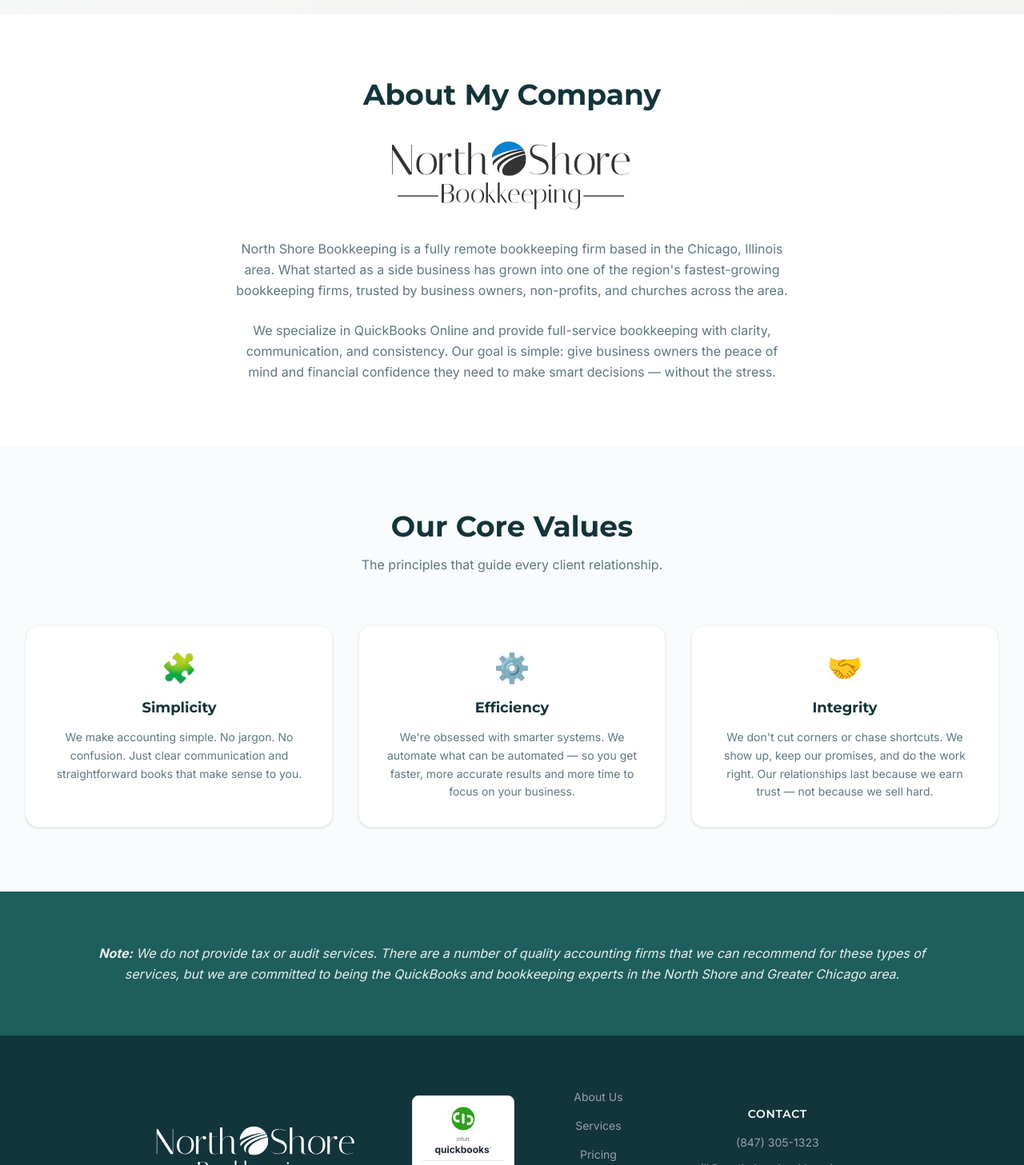
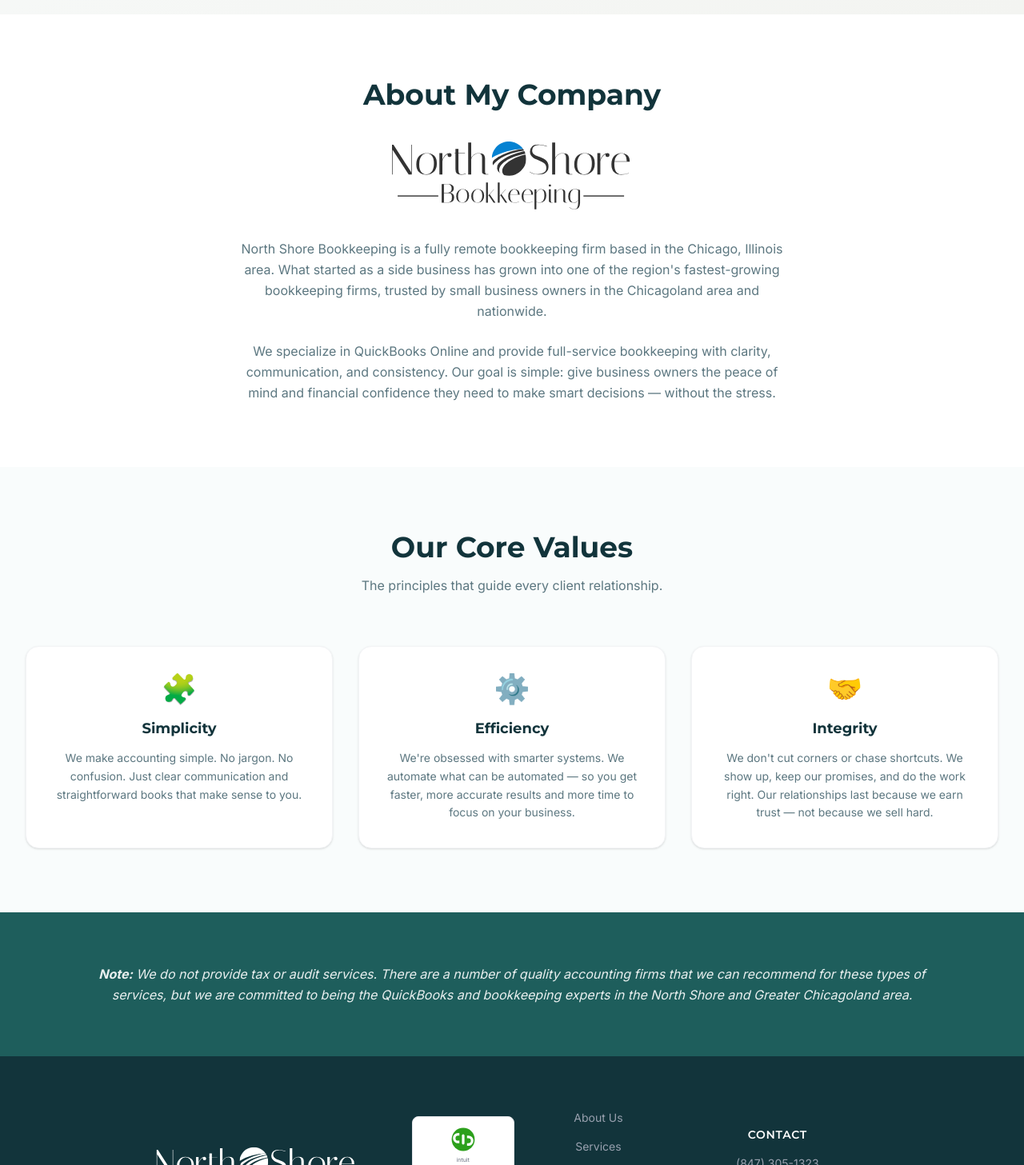
Before and after one commit to ch444444/Bookeeping, a Next.js app: page /about in a window 1280 px wide. Shown: the part 694-2151 px from the top of the page at 80% size. Built offline with nearby package versions, Linux system fonts and the light colour scheme.

Commit message:
About page: Chicagoland wording updates

```diff
--- a/src/app/about/page.tsx
+++ b/src/app/about/page.tsx
@@ -79,8 +79,8 @@ export default function AboutPage() {
             North Shore Bookkeeping is a fully remote bookkeeping firm based in
             the Chicago, Illinois area. What started as a side business has grown
             into one of the region&apos;s fastest-growing bookkeeping firms,
-            trusted by business owners, non-profits, and churches across the
-            area.
+            trusted by small business owners in the Chicagoland area and
+            nationwide.
           </p>
           <p className="text-text-muted leading-relaxed">
             We specialize in QuickBooks Online and provide full-service
@@ -133,7 +133,7 @@ export default function AboutPage() {
             audit services. There are a number of quality accounting firms that
             we can recommend for these types of services, but we are committed
             to being the QuickBooks and bookkeeping experts in the North Shore
-            and Greater Chicago area.
+            and Greater Chicagoland area.
           </p>
         </div>
       </SectionWrapper>
```
